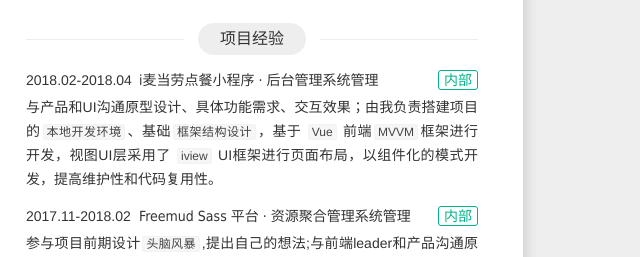
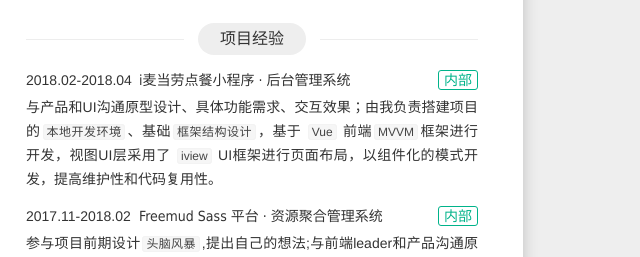
Before and after one commit to Twitchboy/resume, a website built with webpack: page src/index.template.html in a window 1280 px wide. Shown: the part 334-591 px from the top of the page, 629-1269 px from the left. Built offline with nearby package versions, Linux system fonts and the light colour scheme.

Commit message:
修改文字内容

```diff
--- a/src/index.template.html
+++ b/src/index.template.html
@@ -256,7 +256,7 @@
                         <header class="item-hd">
                             <span class="item-time">2018.02-2018.04</span>
                             <a class="btn item-more " href="#">内部</a>
-                            <h3 class="item-name">i麦当劳点餐小程序 · 后台管理系统管理</h3>
+                            <h3 class="item-name">i麦当劳点餐小程序 · 后台管理系统</h3>
                         </header>
                         <div class="item-bd">
                             <p class="section-content">
@@ -268,7 +268,7 @@
                         <header class="item-hd">
                             <span class="item-time">2017.11-2018.02</span>
                             <a class="btn item-more " href="#">内部</a>
-                            <h3 class="item-name">Freemud Sass 平台 · 资源聚合管理系统管理</h3>
+                            <h3 class="item-name">Freemud Sass 平台 · 资源聚合管理系统</h3>
                         </header>
                         <div class="item-bd">
                             <p class="section-content">
```
